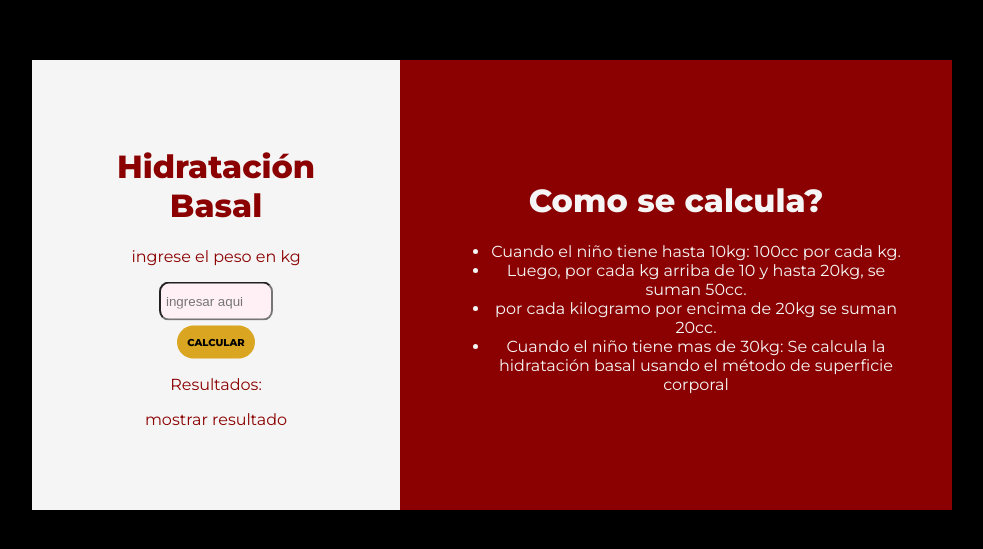
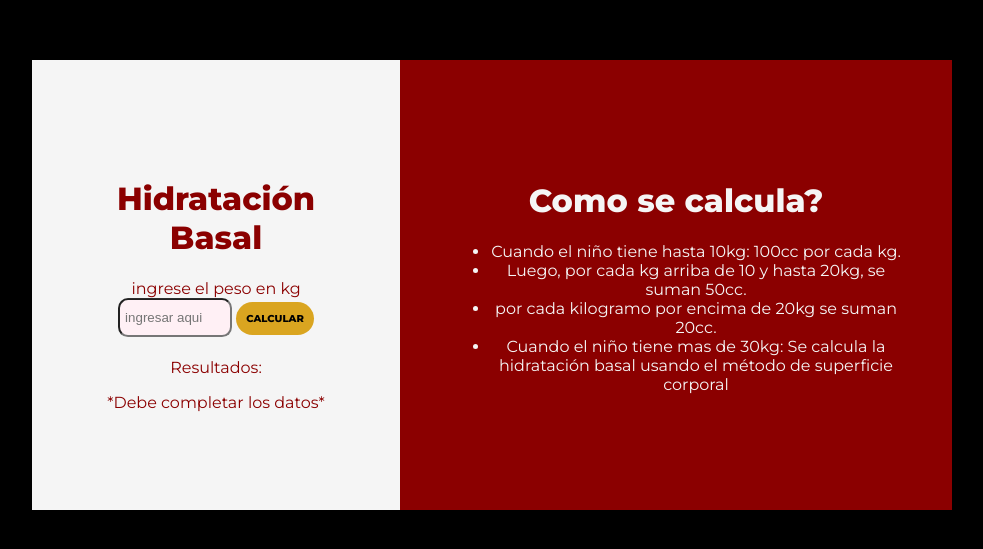
Before and after one commit to DaniPoka/calculadorabasal, a plain HTML site: page index.html in a window 1280 px wide. Shown: the part 115-664 px from the top of the page, without its empty margins (148-1131 px from the left). Drawn offline with Linux system fonts and the light colour scheme.

Commit message:
Update index.html

```diff
--- a/index.html
+++ b/index.html
@@ -2,6 +2,11 @@
 <html>      <!--todo lo que esta dentro de html va a ser la web-->
     <head>
         <link rel="stylesheet" href="./style.css">
+        <title>Calculadora de Hidratación basal</title>
+        <meta charset="utf-8" />
+        <meta http-equiv="X-UA-Compatible" content="IE=edge" />
+        <meta name="viewport" content="width=device-width, initial-scale=1" />
+        <script src="./script.js" defer></script>
 
     </head> <!--todo la info que la pagina web necesita para que el navegador sepa como interactuar con la pagina-->
     <body>
@@ -10,12 +15,18 @@
               <!-- FORMULARIO -->
               <div class="contenido">
                     <h1>Hidratación Basal</h1>
-                    <p>ingrese el peso en kg</p> <!-- p viene de parrafo-->
-                    <input type="number" placeholder="ingresar aqui"> <!--no tiene etiqueta de cierre por que al no tener datos antes de cargarse la pagina no puede encalupsa nada aun-->
-                    <br>
-                    <button>Calcular</button>
+                    <span class="item">ingrese el peso en kg</span>
+
+
+                    <input class="item" id="peso" type="number" placeholder="ingresar aqui"> <!--no tiene etiqueta de cierre por que al no tener datos antes de cargarse la pagina no puede encalupsa nada aun-->
+
+
+                    <button class="item" id="calcular">Calcular</button>
+
                     <p>Resultados:</p>
-                    <p>mostrar resultado</p>
+                    <span class="item" id="error">*Debe completar los datos*</span>
+                    <span class="itemresultado" id="flu"></span>
+                    <span class="itemresultado" id="man"></span>
 
                 </div>
             </div>
```
